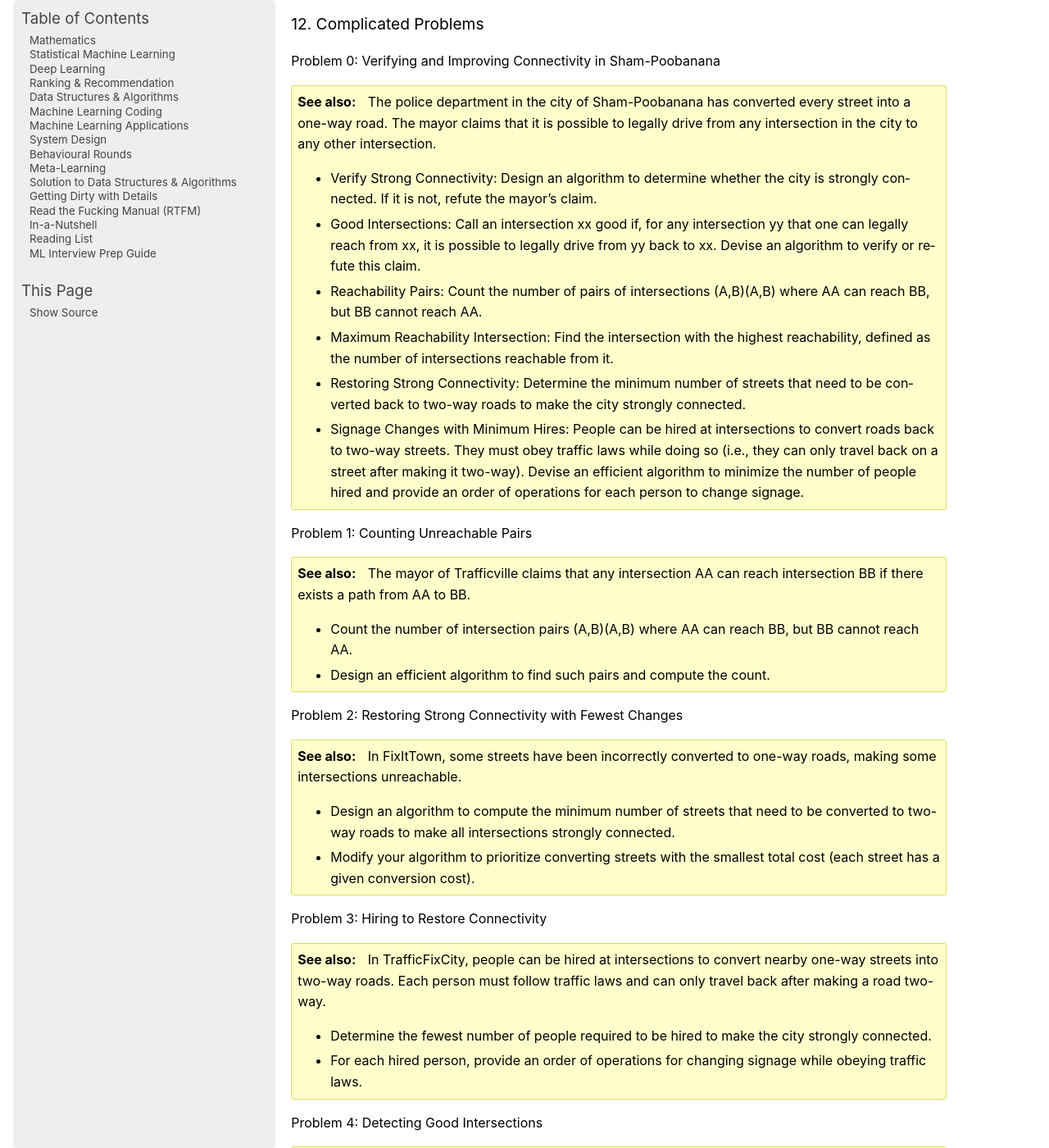
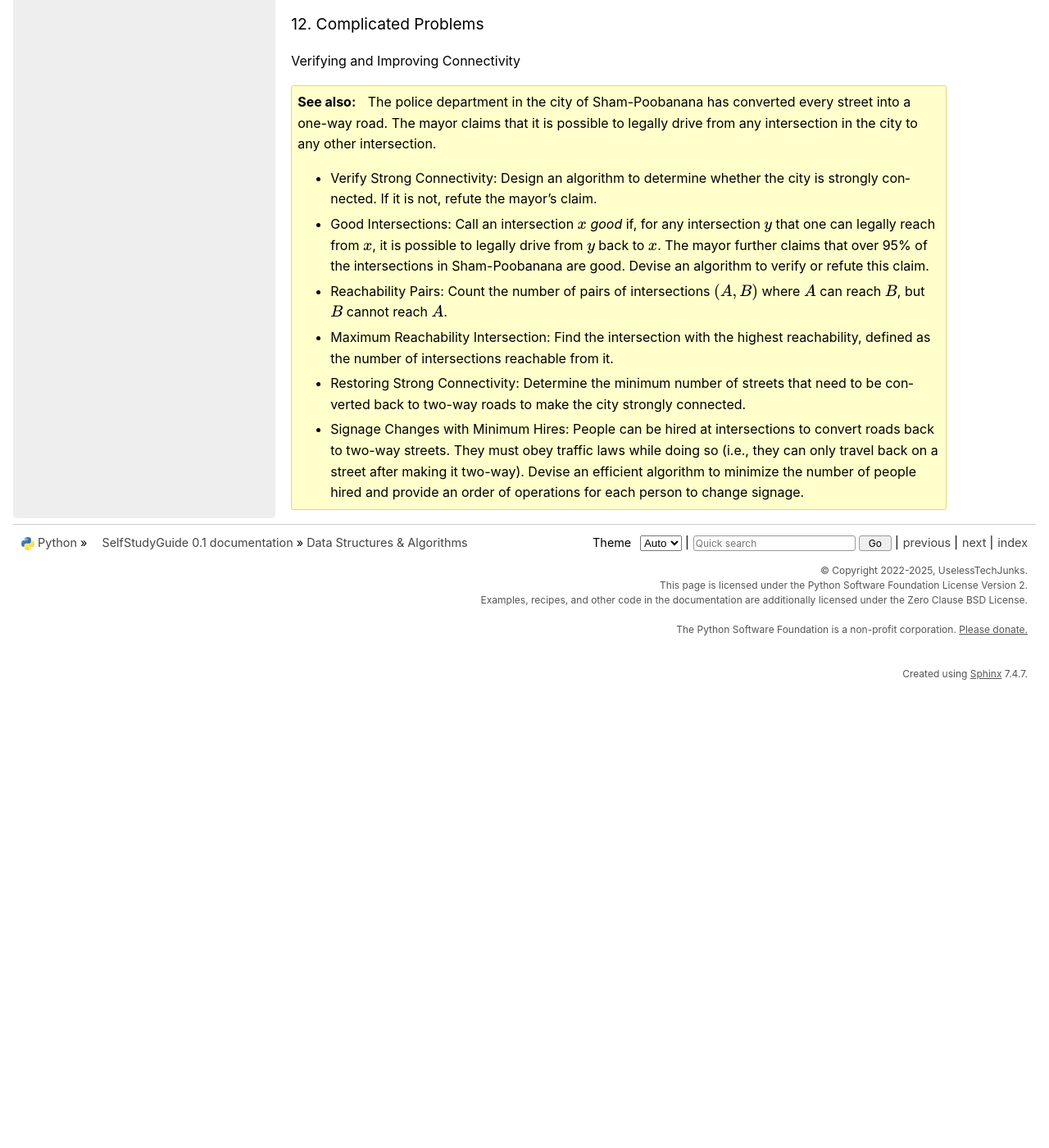
Before and after one commit to uselesstechjunks/leetcode, a Sphinx documentation site: the page built from docs/source/dsalgo.rst, in a window 1280 px wide and 1400 px high, scrolled down 10972 px. Shown: the whole window at 82% size. Built offline with Sphinx 7.4.7, drawn with Linux system fonts in a browser that asks for light colours; after the commit the page ends 11812 px from its top, so only the background shows below that; some of the changed text lies outside the part shown.

Commit message:
Update dsalgo.rst

```diff
--- a/docs/source/dsalgo.rst
+++ b/docs/source/dsalgo.rst
@@ -400,54 +400,14 @@ Advanced Graph Topics
 
 12. Complicated Problems
 --------------------------------------------------------------------------------
-Problem 0: Verifying and Improving Connectivity in Sham-Poobanana
+Verifying and Improving Connectivity
 
 .. seealso::
 	The police department in the city of Sham-Poobanana has converted every street into a one-way road. The mayor claims that it is possible to legally drive from any intersection in the city to any other intersection.
 
 	* Verify Strong Connectivity: Design an algorithm to determine whether the city is strongly connected. If it is not, refute the mayor’s claim.
-	* Good Intersections: Call an intersection xx good if, for any intersection yy that one can legally reach from xx, it is possible to legally drive from yy back to xx. Devise an algorithm to verify or refute this claim.
-	* Reachability Pairs: Count the number of pairs of intersections (A,B)(A,B) where AA can reach BB, but BB cannot reach AA.
+	* Good Intersections: Call an intersection :math:`x` *good* if, for any intersection :math:`y` that one can legally reach from :math:`x`, it is possible to legally drive from :math:`y` back to :math:`x`. The mayor further claims that over 95% of the intersections in Sham-Poobanana are good. Devise an algorithm to verify or refute this claim.
+	* Reachability Pairs: Count the number of pairs of intersections :math:`(A, B)` where :math:`A` can reach :math:`B`, but :math:`B` cannot reach :math:`A`.
 	* Maximum Reachability Intersection: Find the intersection with the highest reachability, defined as the number of intersections reachable from it.
 	* Restoring Strong Connectivity: Determine the minimum number of streets that need to be converted back to two-way roads to make the city strongly connected.
 	* Signage Changes with Minimum Hires: People can be hired at intersections to convert roads back to two-way streets. They must obey traffic laws while doing so (i.e., they can only travel back on a street after making it two-way). Devise an efficient algorithm to minimize the number of people hired and provide an order of operations for each person to change signage.
-
-Problem 1: Counting Unreachable Pairs
-
-.. seealso::
-	The mayor of Trafficville claims that any intersection AA can reach intersection BB if there exists a path from AA to BB.
-
-	* Count the number of intersection pairs (A,B)(A,B) where AA can reach BB, but BB cannot reach AA.
-	* Design an efficient algorithm to find such pairs and compute the count.
-
-Problem 2: Restoring Strong Connectivity with Fewest Changes
-
-.. seealso::
-	In FixItTown, some streets have been incorrectly converted to one-way roads, making some intersections unreachable.
-
-	* Design an algorithm to compute the minimum number of streets that need to be converted to two-way roads to make all intersections strongly connected.
-	* Modify your algorithm to prioritize converting streets with the smallest total cost (each street has a given conversion cost).
-
-Problem 3: Hiring to Restore Connectivity
-
-.. seealso::
-	In TrafficFixCity, people can be hired at intersections to convert nearby one-way streets into two-way roads. Each person must follow traffic laws and can only travel back after making a road two-way.
-
-	* Determine the fewest number of people required to be hired to make the city strongly connected.
-	* For each hired person, provide an order of operations for changing signage while obeying traffic laws.
-
-Problem 4: Detecting Good Intersections
-
-.. seealso::
-	In LoopLand, an intersection is called "good" if, for any intersection reachable from it, there exists a path back to the original intersection.
-
-	* Describe an efficient algorithm to determine whether a given intersection is "good."
-	* Count the number of good intersections in the entire city.
-
-Problem 5: Optimal Subset for Strong Connectivity
-
-.. seealso::
-	In PathTown, certain intersections are critical for connectivity. Removing them disconnects parts of the city.
-
-	* Find the smallest subset of intersections that, when removed, makes the city no longer strongly connected.
-	* If no such subset exists, prove that the city is strongly connected.
```
